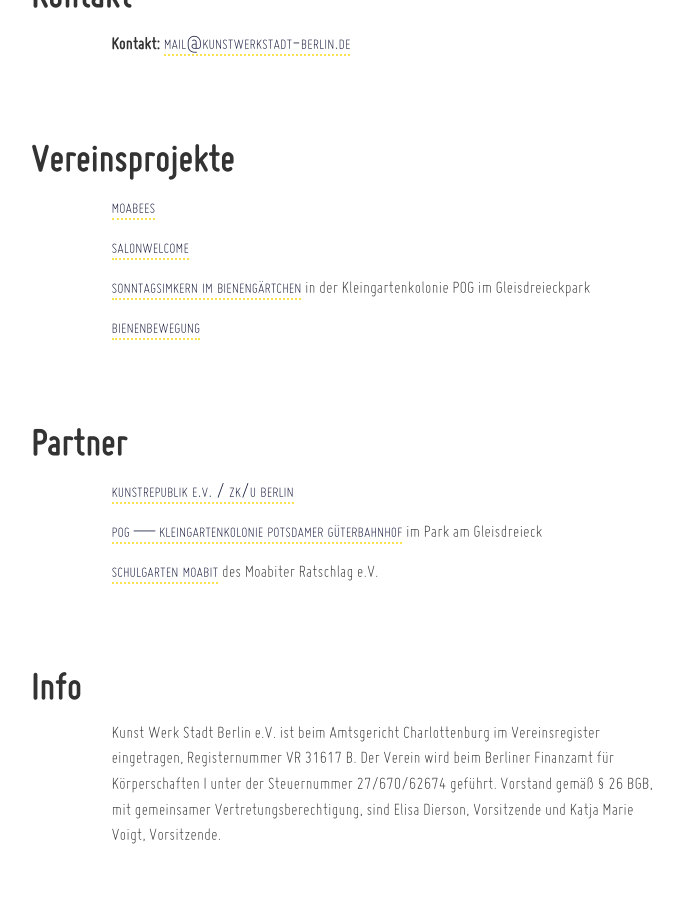
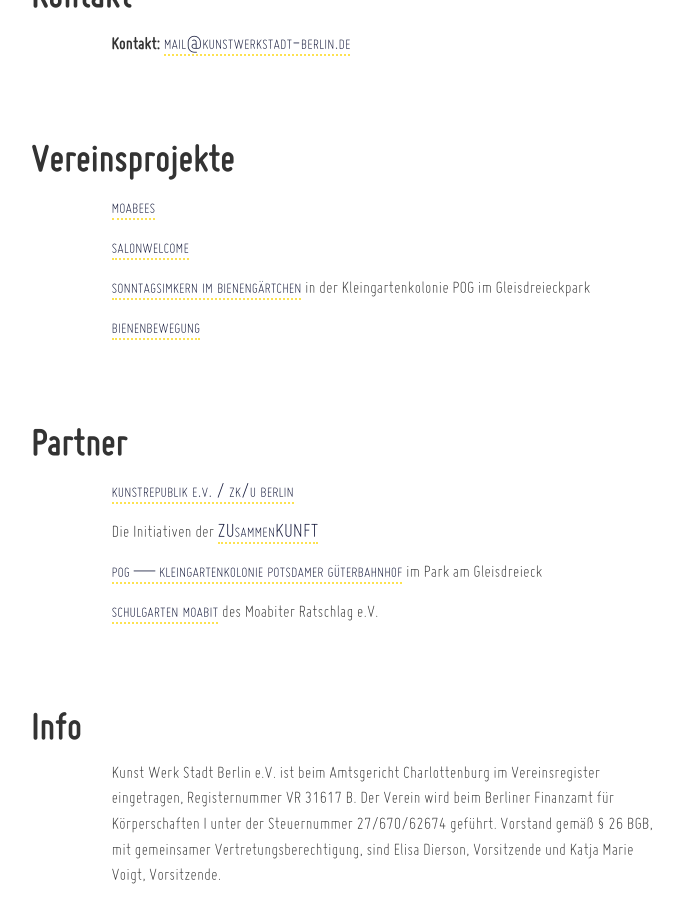
Before and after one commit to dieda/kwsb, a Jekyll site: the page built from index.html, in a window 1280 px wide and 900 px high, scrolled down 1270 px. Shown: the whole window, without its empty margins (251-934 px from the left). Built offline with Jekyll 4.4.1, drawn with Linux system fonts in a browser that asks for light colours; before the commit the page ends 2130 px from its top, so only the background shows below that.

Commit message:
Update Partner in Index

```diff
--- a/index.html
+++ b/index.html
@@ -71,6 +71,10 @@
 </p>
 
 <p>
+  Die Initiativen der <a href="https://hausderstatistik.org/unser-modellprojekt-die-zusammenkunft-in-der-stresemannstr-95/">ZUsammenKUNFT</a>
+</p>
+
+<p>
   <a href="http://pog-berlin.de/">pog &#8212; kleingartenkolonie potsdamer güterbahnhof</a> im Park am Gleisdreieck
 </p>
 
```
